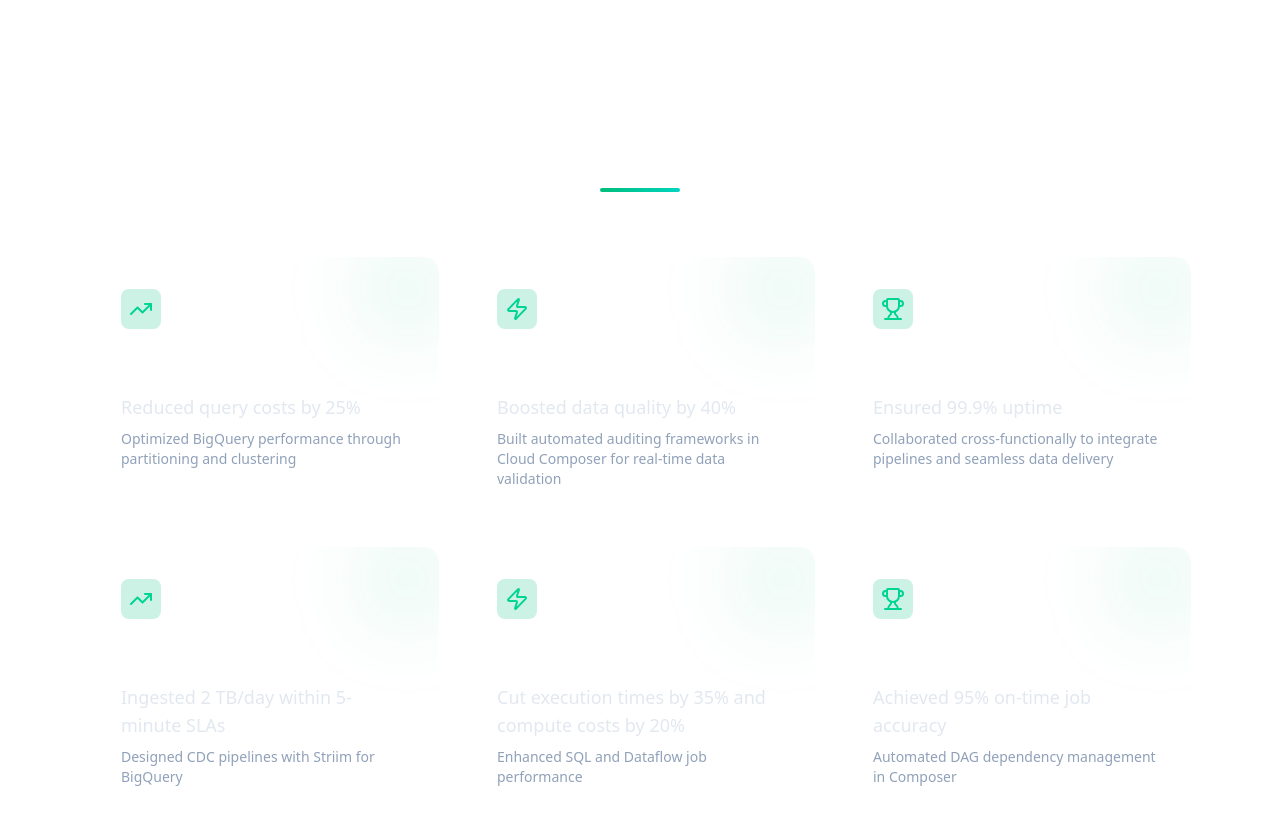
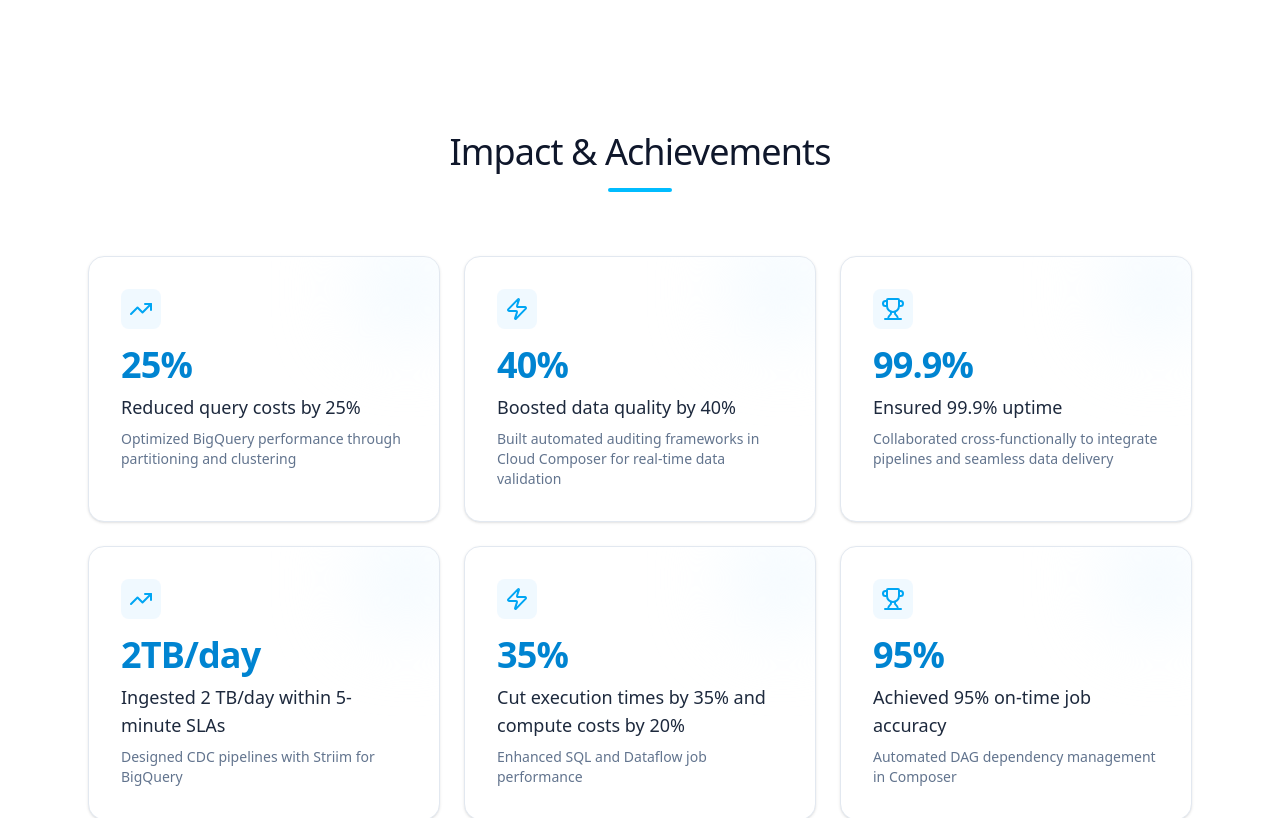
Before and after one commit to Artistic-HilalAhmad/Portgolio, a React (Vite) app in the folder hilal-ahmad-najar---portfolio/: page / in a window 1280 px wide. Shown: the part 1700-2518 px from the top of the page. Built offline with nearby package versions, Linux system fonts and the light colour scheme.

Commit message:
Update Achievements.tsx

```diff
--- a/hilal-ahmad-najar---portfolio/src/components/Achievements.tsx
+++ b/hilal-ahmad-najar---portfolio/src/components/Achievements.tsx
@@ -1,5 +1,5 @@
 import React, { useEffect, useState } from 'react';
-import { motion, useAnimation } from 'motion/react';
+import { motion } from 'motion/react';
 import { Trophy, TrendingUp, Zap } from 'lucide-react';
 import resumeData from '../data/resume.json';
 
@@ -28,7 +28,7 @@ const AnimatedCounter: React.FC<{ value: number; suffix: string }> = ({ value, s
   }, [value]);
 
   return (
-    <span className="text-4xl font-bold text-white">
+    <span className="text-4xl font-bold tracking-tight text-sky-600">
       {count}{suffix}
     </span>
   );
@@ -46,8 +46,8 @@ export const Achievements: React.FC = () => {
         transition={{ duration: 0.6 }}
         className="mb-16 text-center"
       >
-        <h2 className="text-3xl font-bold text-white sm:text-4xl">Impact & Achievements</h2>
-        <div className="mx-auto mt-4 h-1 w-20 rounded-full bg-gradient-to-r from-emerald-500 to-teal-400" />
+        <h2 className="text-3xl font-light tracking-tight text-slate-900 sm:text-4xl">Impact & Achievements</h2>
+        <div className="mx-auto mt-4 h-1 w-16 rounded-full bg-sky-400" />
       </motion.div>
 
       <div className="grid gap-6 sm:grid-cols-2 lg:grid-cols-3">
@@ -58,12 +58,12 @@ export const Achievements: React.FC = () => {
             whileInView={{ opacity: 1, scale: 1 }}
             viewport={{ once: true }}
             transition={{ duration: 0.5, delay: index * 0.1 }}
-            className="group relative overflow-hidden rounded-2xl border border-white/10 bg-white/5 p-8 backdrop-blur-sm transition-all hover:-translate-y-1 hover:border-white/20 hover:bg-white/10 hover:shadow-2xl hover:shadow-emerald-500/10"
+            className="group relative overflow-hidden rounded-2xl border border-slate-200 bg-white p-8 shadow-sm transition-all hover:-translate-y-1 hover:border-sky-200 hover:shadow-lg hover:shadow-sky-100"
           >
-            <div className="absolute -right-4 -top-4 h-24 w-24 rounded-full bg-emerald-500/10 blur-2xl transition-all group-hover:bg-emerald-500/20" />
+            <div className="absolute -right-4 -top-4 h-24 w-24 rounded-full bg-sky-50 blur-2xl transition-all group-hover:bg-sky-100" />
 
             <div className="mb-4 flex items-center gap-3">
-              <div className="rounded-lg bg-emerald-500/20 p-2 text-emerald-400">
+              <div className="rounded-lg bg-sky-50 p-2 text-sky-500">
                 {index % 3 === 0 ? <TrendingUp className="h-6 w-6" /> : index % 3 === 1 ? <Zap className="h-6 w-6" /> : <Trophy className="h-6 w-6" />}
               </div>
             </div>
@@ -72,15 +72,15 @@ export const Achievements: React.FC = () => {
               {achievement.number ? (
                 <AnimatedCounter value={achievement.number} suffix={achievement.suffix || ''} />
               ) : (
-                <span className="text-2xl font-bold text-white">{achievement.item}</span>
+                <span className="text-2xl font-bold text-slate-900">{achievement.item}</span>
               )}
             </div>
 
-            <h3 className="mb-2 text-lg font-medium text-slate-200">
+            <h3 className="mb-2 text-lg font-medium text-slate-800">
               {achievement.number ? achievement.item : ''}
             </h3>
 
-            <p className="text-sm text-slate-400">
+            <p className="text-sm text-slate-500">
               {achievement.context}
             </p>
           </motion.div>
```
